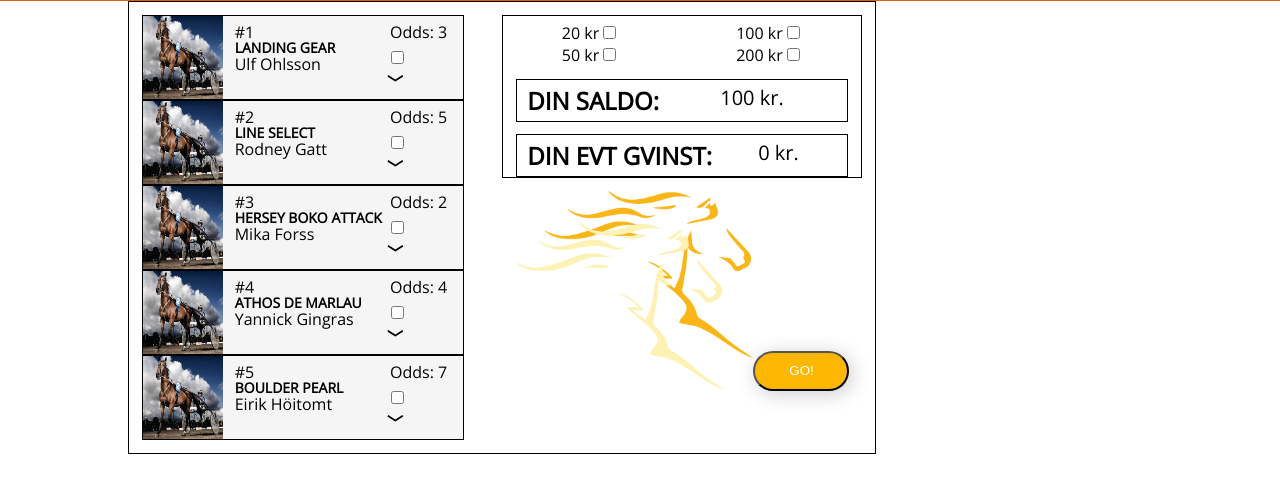
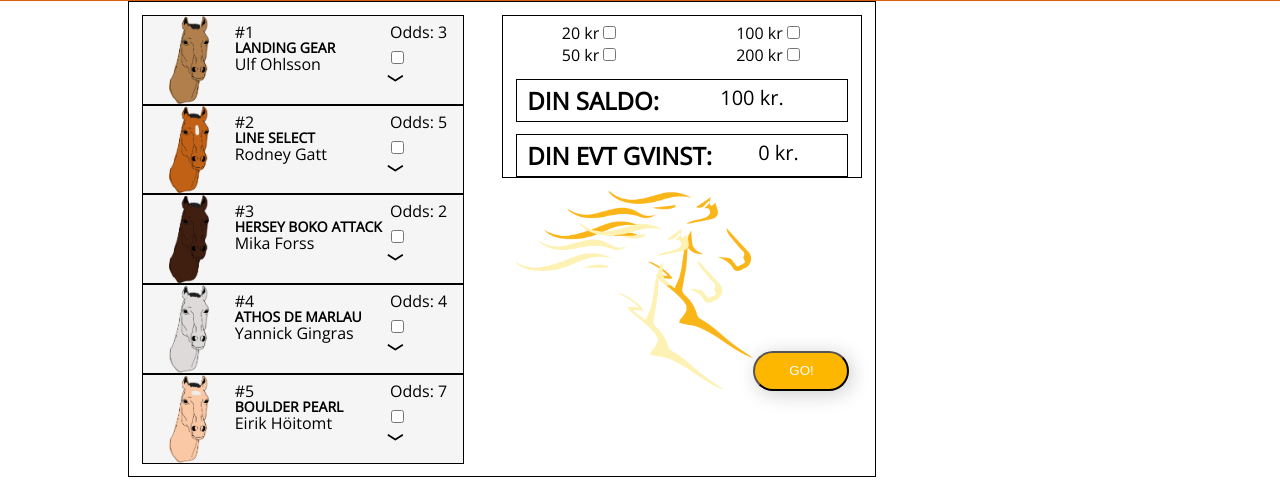
Before and after one commit to ceci7307/3SEM_Dantoto, a website: page scene_1.html in a window 1280 px wide. Shown: the part 49-552 px from the top of the page. Drawn offline with nearby package versions, Linux system fonts and the light colour scheme.

Commit message:
hestehoveder added

```diff
--- a/heste.json
+++ b/heste.json
@@ -2,7 +2,7 @@
   {
     "id": "#1",
     "Hestens_navn": "LANDING GEAR",
-    "billede": "billeder/hesten.png",
+    "billede": "billeder/horsehead1.png",
     "Jockeys_navn": "Ulf Ohlsson",
     "Beskrivelse": "Denne 4 årige valak har vundet sit 5. løb i streg med Ulf Ohlsson. På trods af et længere sygdomsforløb, er disse to makkerpar fuldstændig ustoppelige i øjeblikket.",
     "Odds": 3
@@ -10,7 +10,7 @@
   {
     "id": "#2",
     "Hestens_navn": "LINE SELECT",
-    "billede": "billeder/hesten.png",
+    "billede": "billeder/horsehead2.png",
     "Jockeys_navn": "Rodney Gatt",
     "Beskrivelse": "Denne 4 årige hoppe er den eneste kvinde på banen i dag. Mon hun kan stjæle koncentrationen hos de andre hingste? Det er i hvert fald hendes eneste chance for at vinde løbet i dag. Line Select og den nye Jockey Rodney Gatt har ikke vundet et løb sammen endnu.",
     "Odds": 5
@@ -18,7 +18,7 @@
   {
     "id": "#3",
     "Hestens_navn": "HERSEY BOKO ATTACK",
-    "billede": "billeder/hesten.png",
+    "billede": "billeder/horsehead3.png",
     "Jockeys_navn": "Mika Forss",
     "Beskrivelse": "Nu kommer vi til dagens helt store favorit. Denne 5 årige hingst har mange premier i bagagen. Jockeyen, Mika Fross, er også ejer af denne elegante hest. De har et specielt knyttet bånd. Senest vandt de V65 Grand Prix i Frankrig. ",
     "Odds": 2
@@ -26,7 +26,7 @@
   {
     "id": "#4",
     "Hestens_navn": "ATHOS DE MARLAU",
-    "billede": "billeder/hesten.png",
+    "billede": "billeder/horsehead4.png",
     "Jockeys_navn": "Yannick Gingras",
     "Beskrivelse": "En skadesramt hest er endelig på banen igen. Vi har set frem til at se denne smukke valak i aktion igen - denne gang bliver det dog med en ny jockey, nemlig Yannick Gingras, som sidste søndag skiftede sin 7-årige hoppe, HONEY BUNNY, ud med denne fantastiske hest.",
     "Odds": 4
@@ -34,7 +34,7 @@
   {
     "id": "#5",
     "Hestens_navn": "BOULDER PEARL",
-    "billede": "billeder/hesten.png",
+    "billede": "billeder/horsehead5.png",
     "Jockeys_navn": "Eirik Höitomt ",
     "Beskrivelse": "Vi er kommet til løbets ældste hest. BOULDER PEARL fra Findalnd plejer at være en sikker vinder, men efter en operation i knæet sidste sommer, har han stået stille det sidste halve år. Vi er spændt på at se, om den erfarne jockey, Eirik Höitomt, har trænet ham godt nok op til løbet.",
     "Odds": 7
--- a/package.json
+++ b/package.json
@@ -10,7 +10,8 @@
     "watchsassBanen": "node-sass --output-style expanded style/myfileBanen.scss style/outputBanen.css -w",
     "watchsassForm2": "node-sass --output-style expanded style/myfileForm2.scss style/outputForm2.css -w",
     "watchsassRangliste": "node-sass --output-style expanded style/myfileRangliste.scss style/outputRangliste.css -w",
-    "watchsassGoal": "node-sass --output-style expanded style/myfileGoal.scss style/outputGoal.css -w"
+    "watchsassGoal": "node-sass --output-style expanded style/myfileGoal.scss style/outputGoal.css -w",
+    "watchsassBaasen": "node-sass --output-style expanded style/myfileBaasen.scss style/outputBaasen.css -w"
   },
   "author": "",
   "license": "ISC",
--- a/style/myfileScene1.scss
+++ b/style/myfileScene1.scss
@@ -70,8 +70,8 @@ main {
   grid-template-columns: 0.6fr 1fr 0.5fr;
   img {
     width: 100%;
-    max-width: 80px;
-    height: 100%;
+    max-width: 40px;
+    margin: auto;
   }
   .tekst {
     line-height: 0;
```
Also changed, not shown: billeder/horsehead1.png (added), billeder/horsehead2.png (added), billeder/horsehead3.png (added), billeder/horsehead4.png (added), billeder/horsehead5.png (added), style/outputScene1.css, svg/båsen-01.svg (added).
